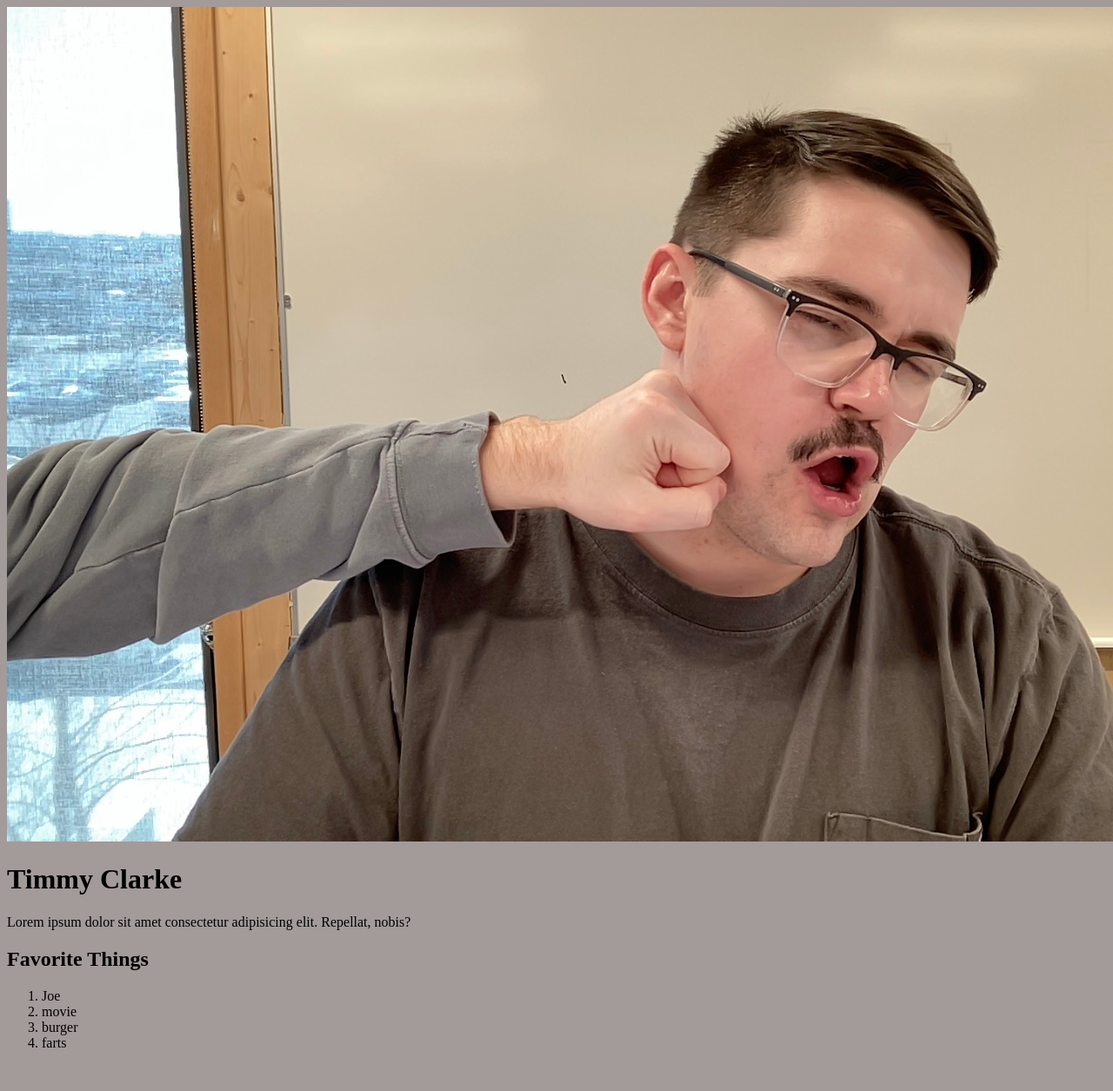
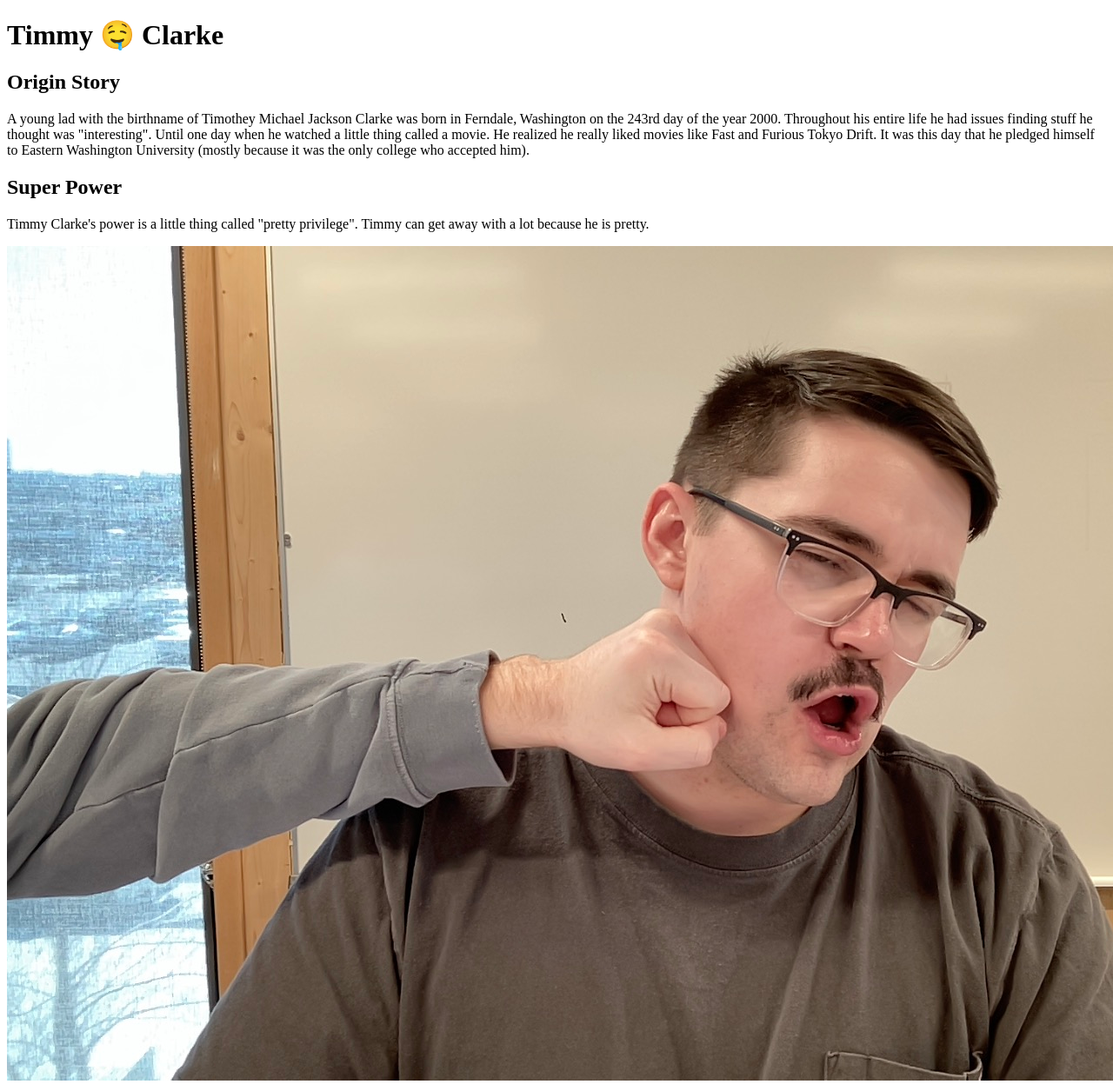
Before and after one commit to timmyclarke/-timmyclarke.github.io, a plain HTML site: page index.html in a window 1280 px wide. Shown: the top 1255 px of the page at 87% size. Before the commit the page ends 1225 px from the top, so only its background shows below. Drawn offline with Linux system fonts and the light colour scheme.

Commit message:
Commit 4/11

```diff
--- a/index.html
+++ b/index.html
@@ -3,32 +3,12 @@
 <head>
     <meta charset="UTF-8">
     <meta name="viewport" content="width=device-width, initial-scale=1.0">
-    <title> Timmy Clarke </title>
+    <h1>Timmy &#129316; Clarke</h1>
 
-<style>
+    <h2>Origin Story</h2>
+    <p>A young lad with the birthname of Timothey Michael Jackson Clarke was born in Ferndale, Washington on the 243rd day of the year 2000. Throughout his entire life he had issues finding stuff he thought was "interesting". Until one day when he watched a little thing called a movie. He realized he really liked movies like Fast and Furious Tokyo Drift. It was this day that he pledged himself to Eastern Washington University (mostly because it was the only college who accepted him).</p>
 
-    body {
-        background: #a39a9a;
-    }
-
-</style>
-
-</head>
-<body>
+    <h2>Super Power</h2>
+    <p>Timmy Clarke's power is a little thing called "pretty privilege". Timmy can get away with a lot because he is pretty.</p>
 
 <img src="me.jpg" alt="">
-
-<h1>Timmy Clarke</h1>
-
-<p>Lorem ipsum dolor sit amet consectetur adipisicing elit. Repellat, nobis?
-
-    <h2>Favorite Things</h2>
-    <ol>
-        <li>Joe</li>
-        <li>movie</li>
-        <li>burger</li>
-        <li>farts</li>
-    </ol>
-</p>
-</body>
-</html>
```
